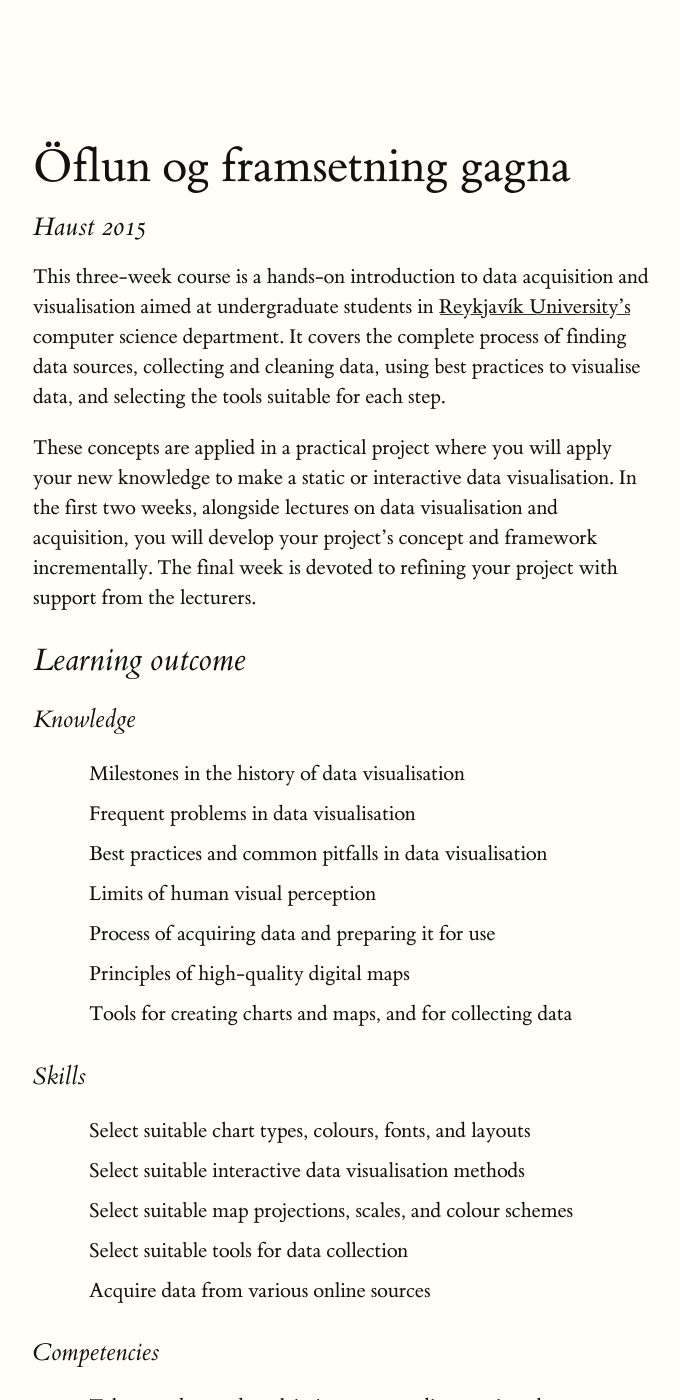
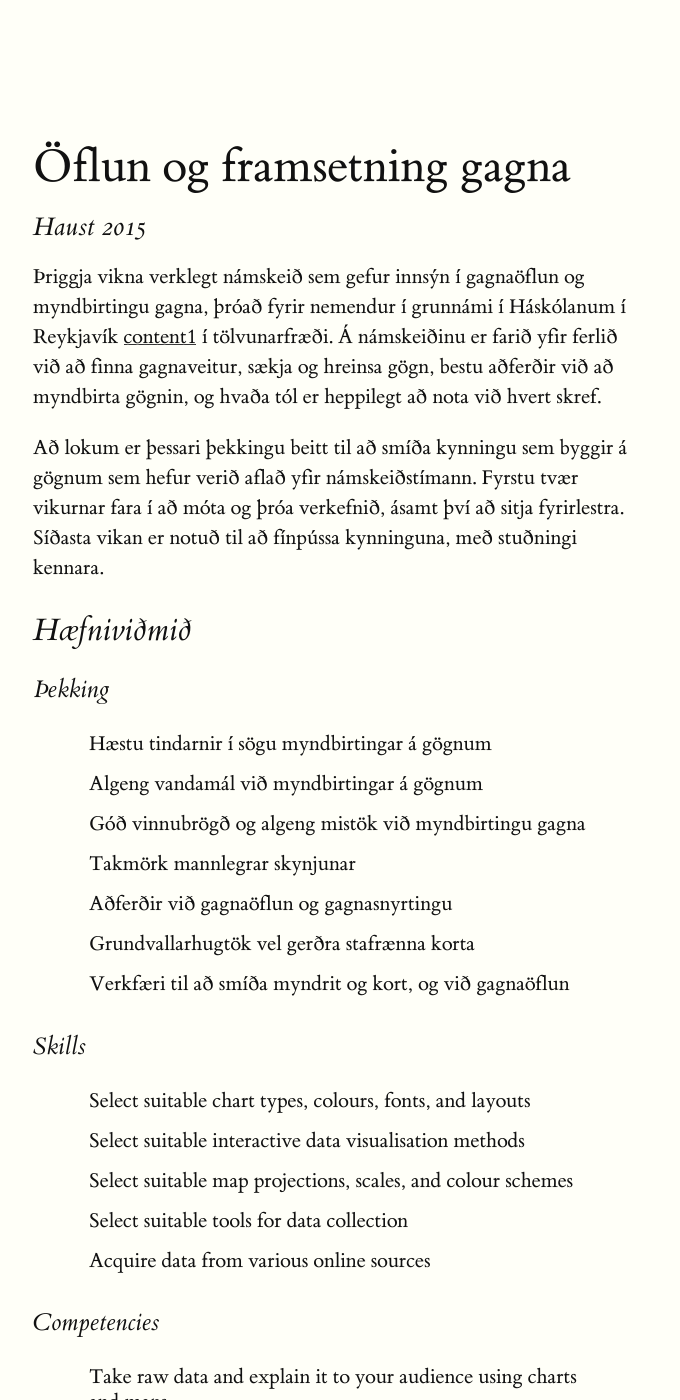
Before and after one commit to flother/data-acq-viz, a Jekyll site: the page built from icelandic.md, in a window 1280 px wide and 1400 px high. Shown: the whole window, without its empty margins (127-807 px from the left). Built offline with Jekyll 4.4.1, drawn with Linux system fonts in a browser that asks for light colours.

Commit message:
Translate beginning and first Learning outcome

```diff
--- a/icelandic.md
+++ b/icelandic.md
@@ -6,25 +6,24 @@ permalink: /2015/islenska/
 ---
 
 
-This three-week course is a hands-on introduction to data acquisition and visualisation aimed at undergraduate students in
-[Reykjavík University's] [content1] computer science department. It covers the complete process of finding data sources, collecting and cleaning data, using best practices to visualise data, and selecting the tools suitable for each step.
+Þriggja vikna verklegt námskeið sem gefur innsýn í gagnaöflun og myndbirtingu gagna, þróað fyrir nemendur í grunnámi í Háskólanum í Reykjavík [content1] í tölvunarfræði. Á námskeiðinu er farið yfir ferlið við að finna gagnaveitur, sækja og hreinsa gögn, bestu aðferðir við að myndbirta gögnin, og hvaða tól er heppilegt að nota við hvert skref.
 
-These concepts are applied in a practical project where you will apply your new knowledge to make a static or interactive data visualisation. In the first two weeks, alongside lectures on data visualisation and acquisition, you will develop your project’s concept and framework incrementally. The final week is devoted to refining your project with support from the lecturers.
+Að lokum er þessari þekkingu beitt til að smíða kynningu sem byggir á gögnum sem hefur verið aflað yfir námskeiðstímann. Fyrstu tvær vikurnar fara í að móta og þróa verkefnið, ásamt því að sitja fyrirlestra. Síðasta vikan er notuð til að fínpússa kynninguna, með stuðningi kennara.
 
 [content1]: http://www.ru.is/
 
 
-## Learning outcome
+## Hæfniviðmið
 
-### Knowledge
+### Þekking
 
-* Milestones in the history of data visualisation
-* Frequent problems in data visualisation
-* Best practices and common pitfalls in data visualisation
-* Limits of human visual perception
-* Process of acquiring data and preparing it for use
-* Principles of high-quality digital maps
-* Tools for creating charts and maps, and for collecting data
+* Hæstu tindarnir í sögu myndbirtingar á gögnum
+* Algeng vandamál við myndbirtingar á gögnum
+* Góð vinnubrögð og algeng mistök við myndbirtingu gagna
+* Takmörk mannlegrar skynjunar
+* Aðferðir við gagnaöflun og gagnasnyrtingu
+* Grundvallarhugtök vel gerðra stafrænna korta
+* Verkfæri til að smíða myndrit og kort, og við gagnaöflun
 
 ### Skills
 
```
